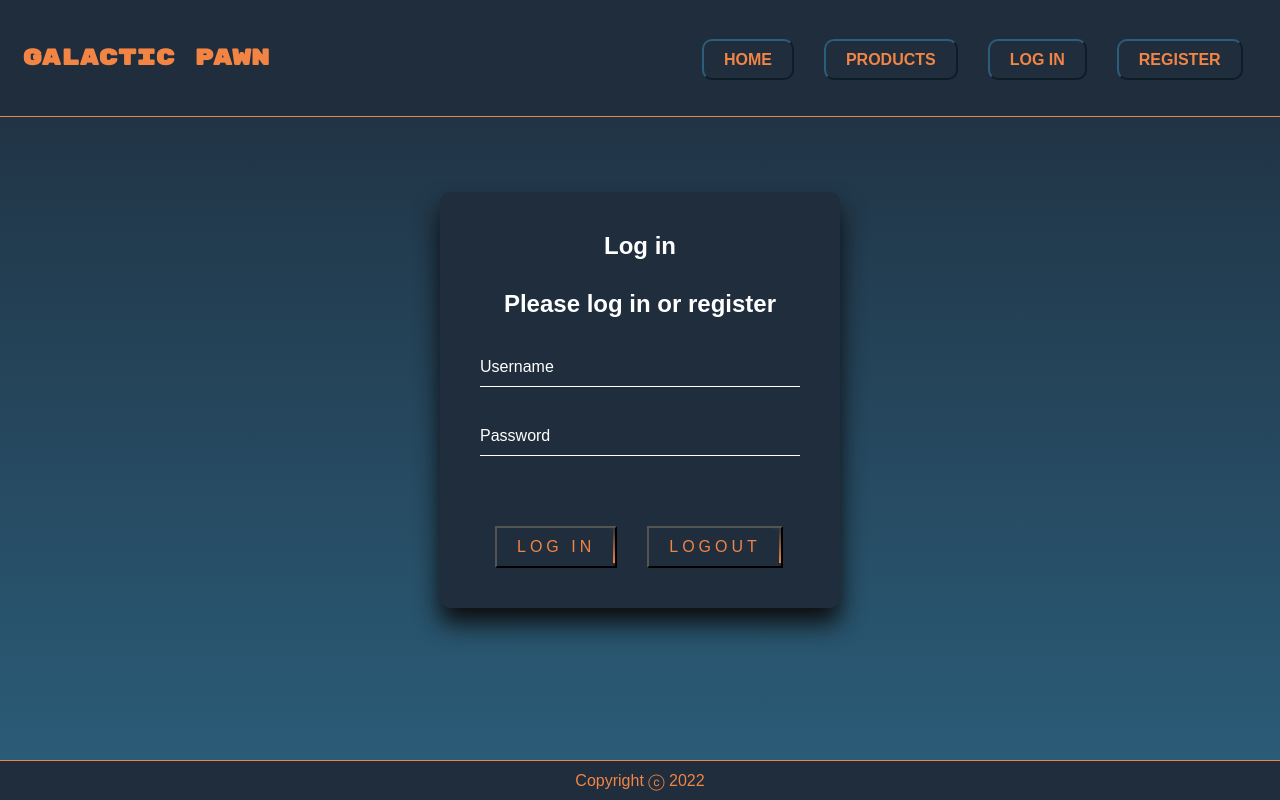
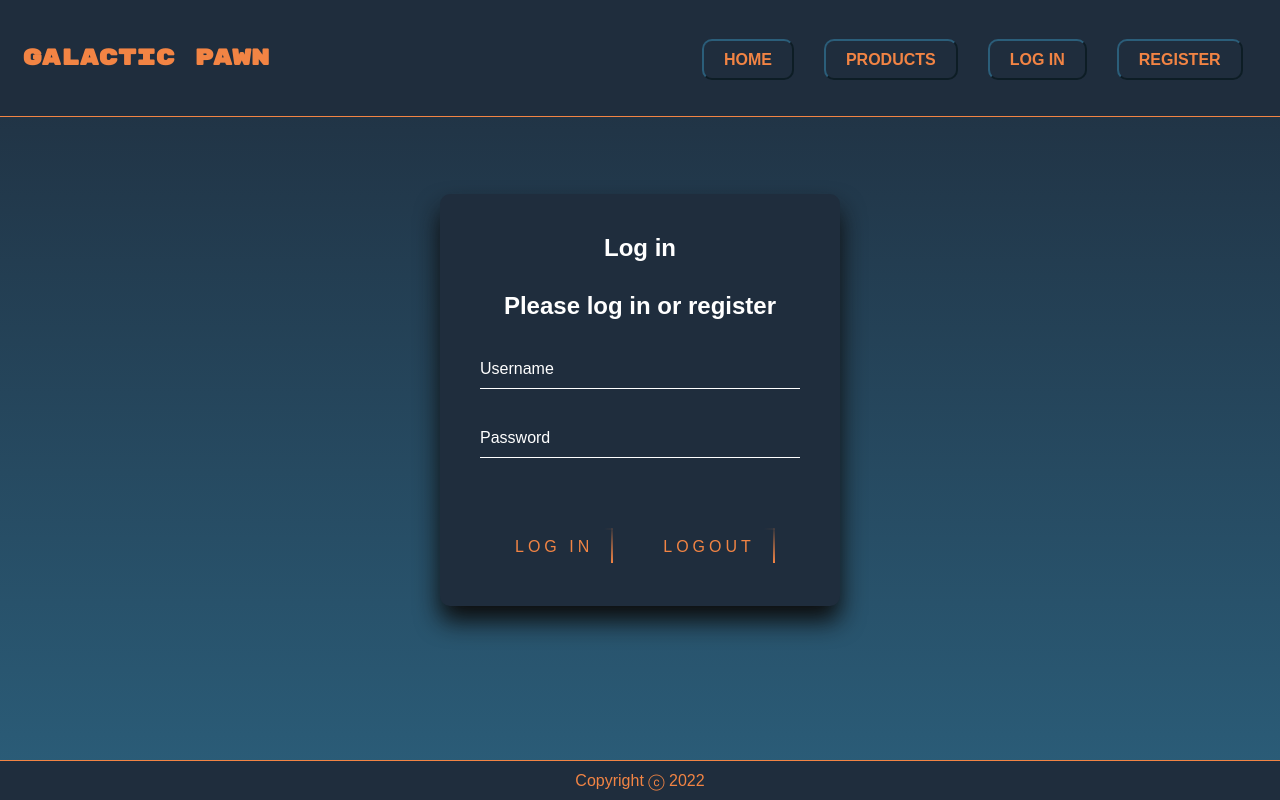
Before and after one commit to timDeHof/PawnShop-Galaxyv2.0, a React (Create React App) app: page /login in a window 1280 px wide. Built offline with nearby package versions, Linux system fonts and the light colour scheme; no server answers.

Commit message:
removed border around login and logout buttons

```diff
--- a/src/style/Login.module.css
+++ b/src/style/Login.module.css
@@ -77,7 +77,8 @@ body {
   margin: 40px 15px 0px 15px;
 
   letter-spacing: 4px;
-  background: transparent;
+  background: var(--primary);
+  border: none;
 }
 
 .login_box .buttonContainer .submit:hover {
```
